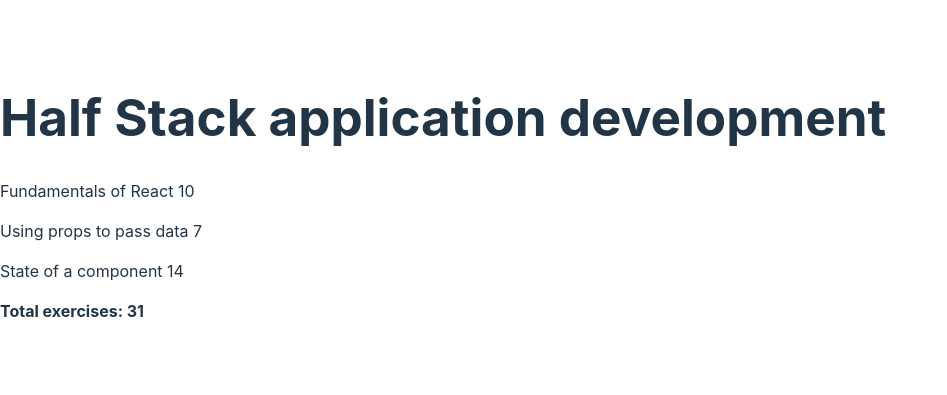
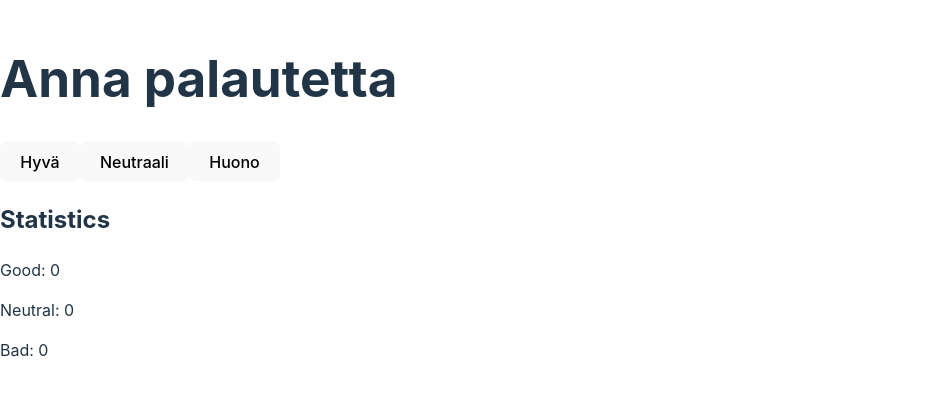
Before and after one commit to marjattaw/FullStackOpen_osa1, a React (Vite) app: page / in a window 1280 px wide. Shown: the part 203-598 px from the top of the page, without its empty margins (0-947 px from the left). Built offline with nearby package versions, Linux system fonts and the light colour scheme.

Commit message:
Tehtävä 1.6: Unicafe step1

```diff
--- a/src/App.jsx
+++ b/src/App.jsx
@@ -1,62 +1,20 @@
-const Header = ({ course }) => {
-  return <h1>{course}</h1>;
-};
-
-const Part = ({ part }) => {
-  return (
-    <p>
-      {part.name} {part.exercises}
-    </p>
-  );
-};
-
-const Content = ({ parts }) => {
-  return (
-    <div>
-      {parts.map((part) => (
-        <Part key={part.name} part={part} />
-      ))}
-    </div>
-  );
-};
-
-const Total = ({ parts }) => {
-  const total = parts.reduce((sum, part) => sum + part.exercises, 0);
-  return <p><strong>Total exercises: {total}</strong></p>;
-};
-
-const Course = ({ course }) => {
-  return (
-    <div>
-      <Header course={course.name} />
-      <Content parts={course.parts} />
-      <Total parts={course.parts} />
-    </div>
-  );
-};
+import { useState } from 'react';
 
 const App = () => {
-  const course = {
-    name: 'Half Stack application development',
-    parts: [
-      {
-        name: 'Fundamentals of React',
-        exercises: 10
-      },
-      {
-        name: 'Using props to pass data',
-        exercises: 7
-      },
-      {
-        name: 'State of a component',
-        exercises: 14
-      }
-    ]
-  };
+  const [good, setGood] = useState(0);
+  const [neutral, setNeutral] = useState(0);
+  const [bad, setBad] = useState(0);
 
   return (
     <div>
-      <Course course={course} />
+      <h1>Anna palautetta</h1>
+      <button onClick={() => setGood(good + 1)}>Hyvä</button>
+      <button onClick={() => setNeutral(neutral + 1)}>Neutraali</button>
+      <button onClick={() => setBad(bad + 1)}>Huono</button>
+      <h2>Statistics</h2>
+      <p>Good: {good}</p>
+      <p>Neutral: {neutral}</p>
+      <p>Bad: {bad}</p>
     </div>
   );
 };
```
